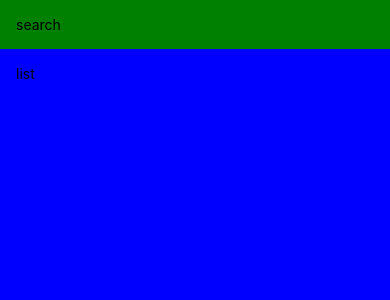
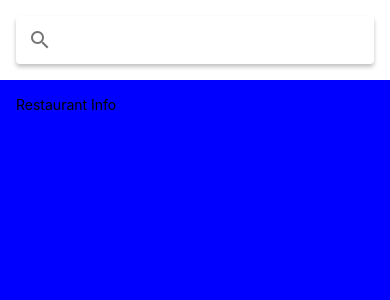
Before and after one commit to joeygabin/Prototype2, a React Native app: screen / in a window 390 px wide. Shown: the top 300 px of the page. Built offline with nearby package versions, Linux system fonts and the light colour scheme.

Commit message:
restaurant info, screen changes

```diff
--- a/App.js
+++ b/App.js
@@ -1,29 +1,14 @@
 import { StatusBar as ExpoStatusBar } from 'expo-status-bar';
 import React from 'react';
-import {
-  StatusBar,
-  StyleSheet,
-  SafeAreaView,
-  Text,
-  View,
-  Platform,
-} from "react-native";
+
+import { RestaurantsScreen } from "./src/features/restaurants/screens/restaurants.screen";
 
 export default function App() {
   return (
     <>
-    <SafeAreaView style={{ flex: 1, marginTop: StatusBar.currentHeight }}>
-      <View style={{ padding: 16, backgroundColor: "green" }}>
-        <Text>search</Text>
-      </View>
-      <View style={{ flex: 1, padding: 16, backgroundColor: "blue" }}>
-        <Text>list</Text>
-      </View>
-    </SafeAreaView>
-    <ExpoStatusBar style="auto" />
+    <RestaurantsScreen />
+      <ExpoStatusBar style="auto" />
   </>
 
    );
 }
-
-const styles = StyleSheet.create({});
--- a/package.json
+++ b/package.json
@@ -15,6 +15,7 @@
     "react": "17.0.1",
     "react-dom": "17.0.1",
     "react-native": "0.64.2",
+    "react-native-paper": "^4.10.0",
     "react-native-web": "0.17.1"
   },
   "devDependencies": {
--- /dev/null
+++ b/src/features/restaurants/components/restaurant-info.component.js
@@ -0,0 +1,4 @@
+import React from "react";
+import { Text } from "react-native";
+
+export const RestaurantInfo = () => <Text>Restaurant Info </Text>;
--- /dev/null
+++ b/src/features/restaurants/screens/restaurants.screen.js
@@ -0,0 +1,31 @@
+import React from "react";
+import { Searchbar } from "react-native-paper";
+import { StatusBar, StyleSheet, SafeAreaView, Text, View } from "react-native";
+
+import { RestaurantInfo } from "../components/restaurant-info.component";
+
+export const RestaurantsScreen = () => (
+  <SafeAreaView style={styles.container}>
+    <View style={styles.search}>
+      <Searchbar />
+    </View>
+    <View style={styles.list}>
+      <RestaurantInfo />
+    </View>
+  </SafeAreaView>
+);
+
+const styles = StyleSheet.create({
+  container: {
+    flex: 1,
+    marginTop: StatusBar.currentHeight,
+  },
+  search: {
+    padding: 16,
+  },
+  list: {
+    flex: 1,
+    padding: 16,
+    backgroundColor: "blue",
+  },
+});
```
Also changed, not shown: 1 other file (tests, documents, lock files or other folders).
